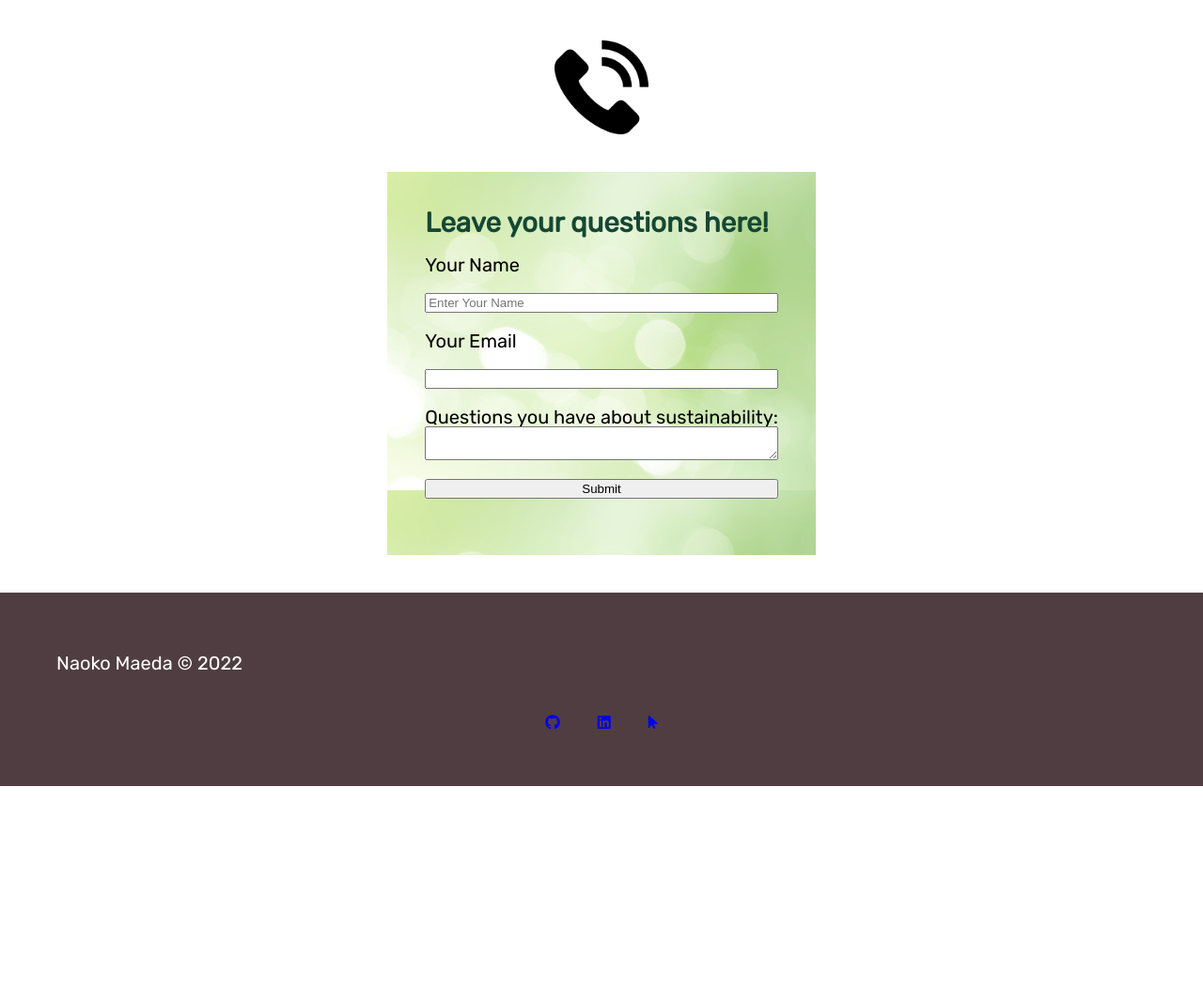
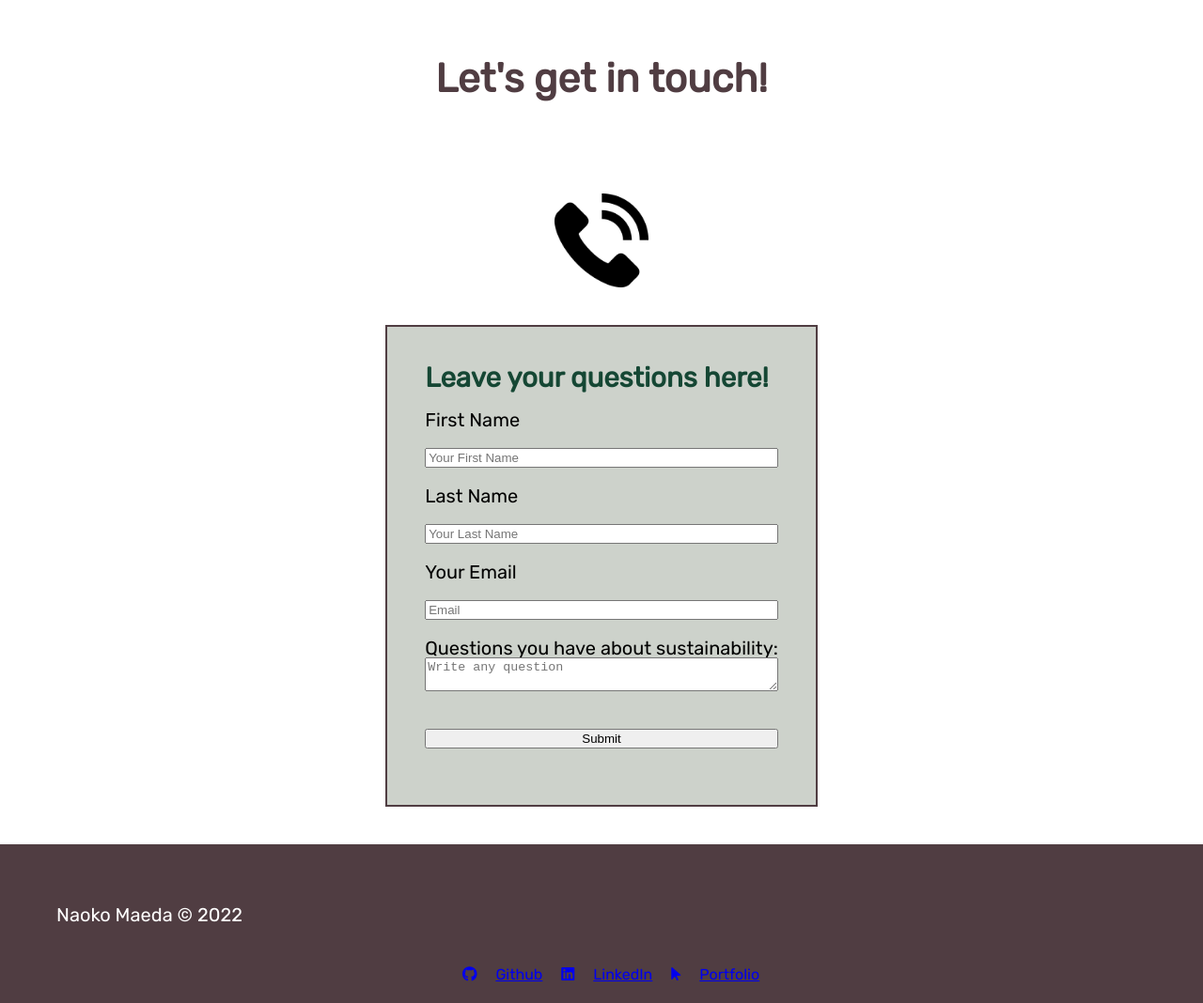
Before and after one commit to nemaeda/portfolio, a plain HTML site: page contact.html in a window 1280 px wide. Shown: the part 519-1587 px from the top of the page at 94% size. Before the commit the page ends 1356 px from the top, so only its background shows below. Drawn offline with Linux system fonts and the light colour scheme.

Commit message:
Add files via upload

```diff
--- a/contact.html
+++ b/contact.html
@@ -27,19 +27,26 @@
         </div>
 	</header>
     <main>
-        <div class="contact-section" id="maincontent">
+        <div class="contact-section">
+            <h1 id='maincontent'>Let's get in touch!</h1>
             <img class="contact-image" id="logo" src="images/telephone-call.png" alt="animated telephone" width='100'>
             <form action="https://formspree.io/f/mqknlqog"
         method="POST">
             <fieldset>
             <legend>Leave your questions here!</legend>
-            <label>Your Name</label>
-            <input type="text" placeholder="Enter Your Name" name="name">
-            <label>Your Email</label>
-            <input type="email" name="email">
-            <label>Questions you have about sustainability:</label>
-            <textarea></textarea>
-            <input type="submit" >
+            <label for="name_id1">First Name</label>
+            <input type="text" placeholder="Your First Name" id = "name_id1" name="firstname" required>
+
+            <label for="name_id2">Last Name</label>
+            <input type="text" placeholder="Your Last Name" id = "name_id2" name="lastname" required>
+
+            <label for="email_id">Your Email</label>
+            <input type="email" placeholder="Email" id = "email_id" name="email" required>
+
+            <label for="msg">Questions you have about sustainability:</label>
+            <textarea placeholder="Write any question" id = "msg" name="mesg" required></textarea><br>
+
+            <input type="submit" value = "Submit">
             </fieldset>
         </form>
     </div>
@@ -47,9 +54,9 @@
     <footer>
 		<p>Naoko Maeda &copy; 2022</p>
         <div class="socials">
-            <a href="https://github.com/nemaeda" alt="github link"><i class="fa-brands fa-github"></i></a>
-            <a href="https://www.linkedin.com/in/naoko-maeda/" alt="linkedin link"><i class="fa-brands fa-linkedin"></i></a>
-            <a href="https://naokomaeda.co/" alt="portfolio link"><i class="fa-solid fa-arrow-pointer"></i></a>
+            <a href="https://github.com/nemaeda" alt="github link"><i class="fa-brands fa-github"></i>Github</a>
+            <a href="https://www.linkedin.com/in/naoko-maeda/" alt="linkedin link"><i class="fa-brands fa-linkedin"></i>LinkedIn</a>
+            <a href="https://naokomaeda.co/" alt="portfolio link"><i class="fa-solid fa-arrow-pointer"></i>Portfolio</a>
         </div>
 	</footer>
 </body>
--- a/css/style.css
+++ b/css/style.css
@@ -178,8 +178,8 @@ footer p {
 form {
     padding: 40px;
     font-size: 20px;
-    background-image: url("../images/greenbackground.jpg");
-    background-color: white;
+    background-color: #CDD2CB;
+    border: 2px solid #503D42;
 }
 
 form legend {
@@ -287,12 +287,12 @@ a.skip:focus {
     color: white;
 }
 
-.flex-flip-card {
+/* .flex-flip-card {
     display: flex;
     flex-direction: column;
     align-items: center;
     justify-content: center;
-}
+} */
 
 .flip-card {
     background-color: transparent;
@@ -335,6 +335,7 @@ a.skip:focus {
     background-size: cover;
     height: 200px;
     background-image: url("../images/callme.jpg");
+    background-color: white;
     background-repeat: no-repeat;
     margin-bottom: 50px;
 }
@@ -569,8 +570,8 @@ a.skip:focus {
     form {
         padding: 40px;
         font-size: 20px;
-        background-image: url("../images/greenbackground.jpg");
-        background-color: white;
+        background-color: #CDD2CB;
+        border: 2px solid #503D42;
         display: flex;
         flex-direction: column;
         align-items: center;
@@ -727,6 +728,7 @@ a.skip:focus {
         background-size: cover; /* Parallax effect */
         height: 400px; /* Parallax effect */
         background-image: url("../images/callme.jpg");
+        background-color: white;
         background-repeat: no-repeat;
         margin-bottom: 50px;
     }
```
Also changed, not shown: about.html (+3 -3 lines), index.html (+3 -3 lines), info.html (+3 -3 lines), products.html (+3 -3 lines).
